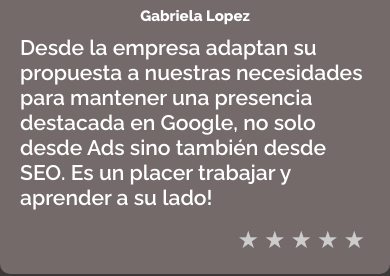
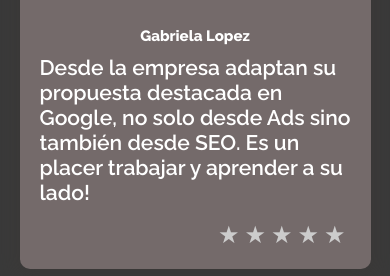
Before and after one commit to Pracma16/Finix-page, a plain HTML site: page index.html in a window 390 px wide. Shown: the part 2281-2557 px from the top of the page. Drawn offline with nearby package versions, Linux system fonts and the light colour scheme.

Commit message:
testimonios error ok

```diff
--- a/css/style.css
+++ b/css/style.css
@@ -355,13 +355,14 @@ font-style: normal;
 
 @media (max-width: 768px){
   .profile-container{
-    /*margin: -60px 0 100px 125px;*/
     display: flex;
     justify-content: space-between;
     flex-direction: column;
     align-items: center;
   }
-
+  .margen_adicional{
+    padding: 5%;
+  }
 }
 
 /*.........................................................*/
--- a/index.html
+++ b/index.html
@@ -133,7 +133,7 @@
                     </div>
                 </div>
             </section>
-            <section id="conten_testimonios">
+            <section id="conten_testimonios" class="margen_adicional">
                 <h5 class="titulo-testimonio">Testimonios</h5>
                 <ul class="testimonios">
                     <li class="testimonios-cuadro">
@@ -143,7 +143,7 @@
                             <span>Gabriela Lopez</span>
                         </div>
                         <div class="conten_usuarios">
-                            <p> Desde la empresa adaptan su propuesta a nuestras necesidades para mantener una presencia destacada en Google, no solo desde Ads sino también desde SEO. Es un placer trabajar y aprender a su lado! </div>
+                            <p> Desde la empresa adaptan su propuesta destacada en Google, no solo desde Ads sino también desde SEO. Es un placer trabajar y aprender a su lado! </div>
                         </div>
                         </div>
                         <div class="rating" data-rating-id="1">
```
